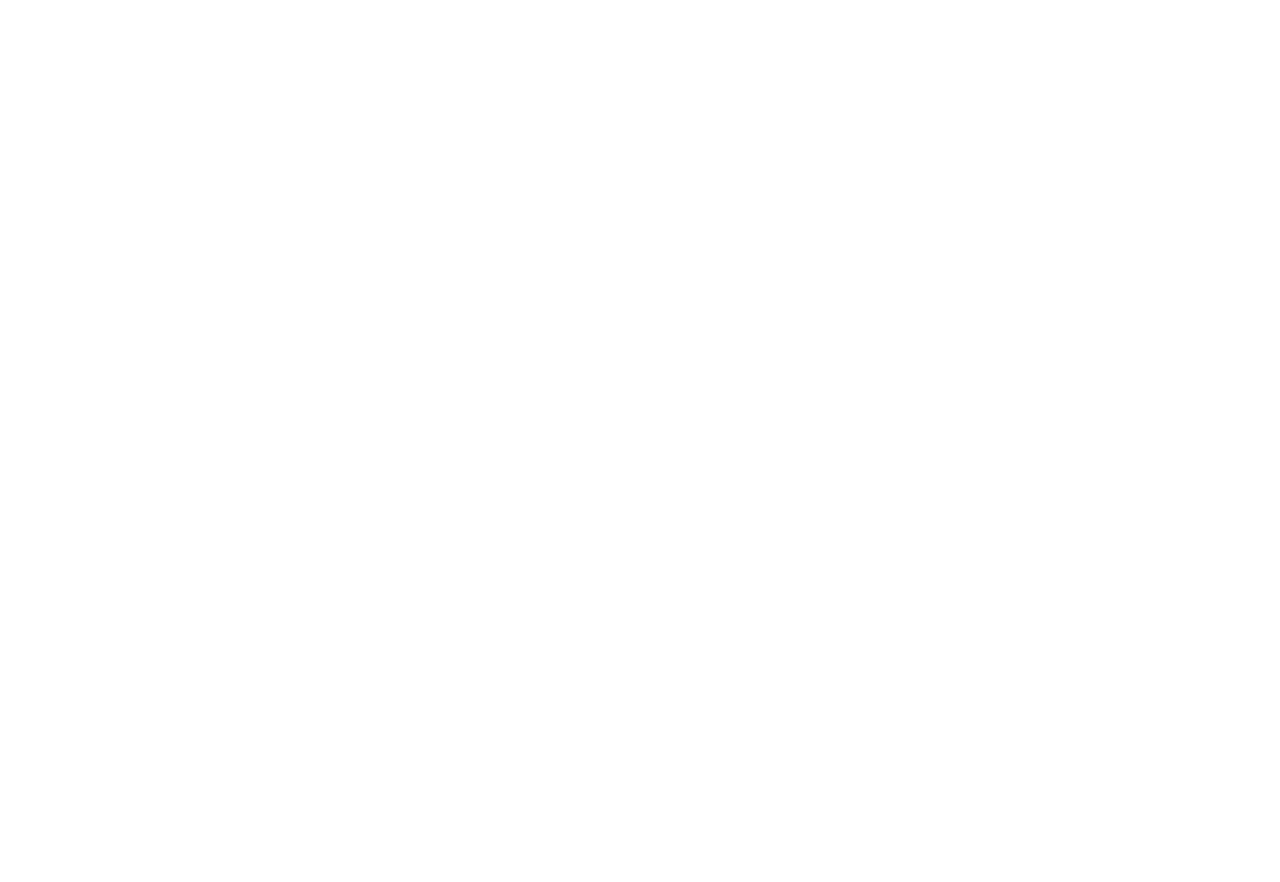
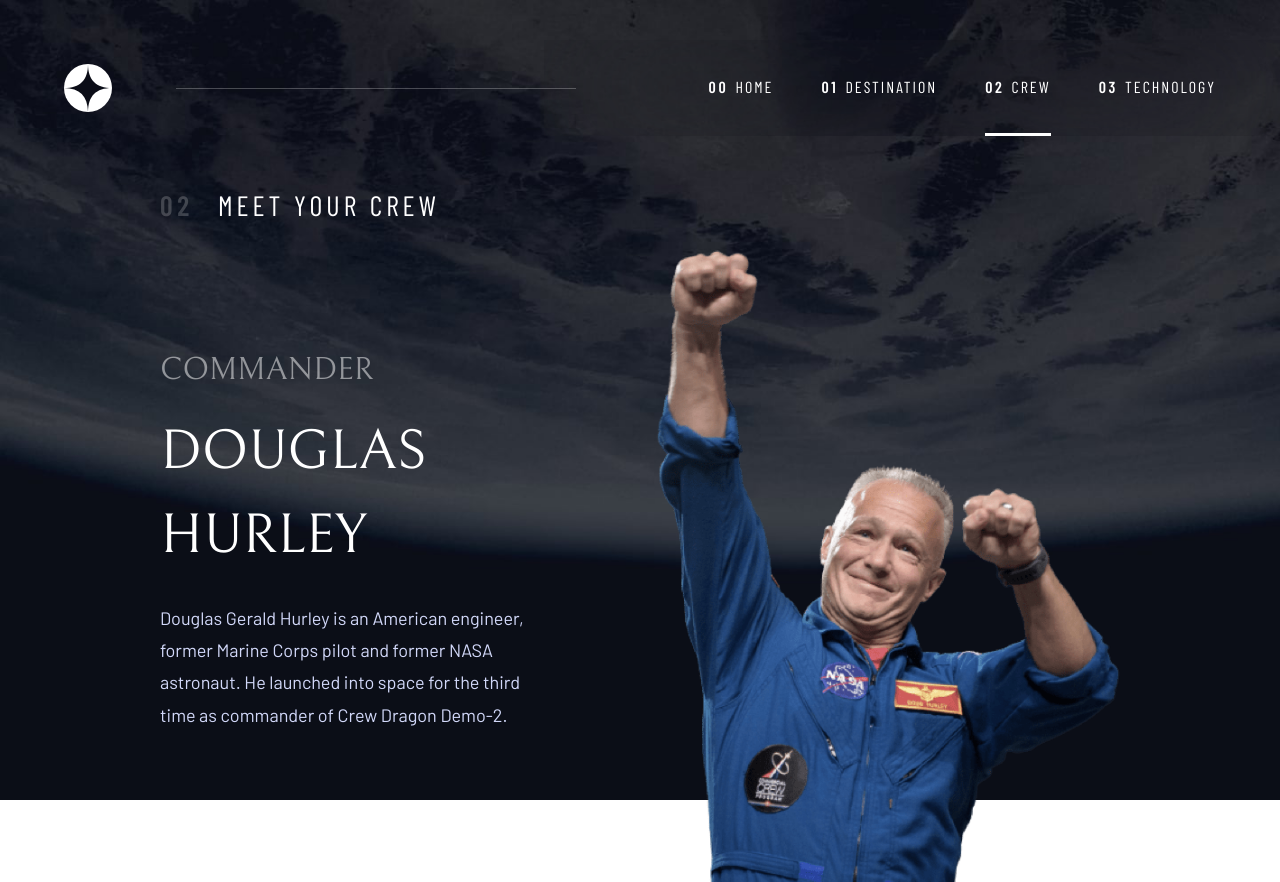
Before and after one commit to payman-hoseini/space-tourism-multi-page, a Next.js app: page /crew in a window 1280 px wide. Before the commit the page ends 800 px from the top, so only its background shows below. Built offline with nearby package versions, Linux system fonts and the light colour scheme.

Commit message:
edit some codes and create crew page 60%

```diff
--- /dev/null
+++ b/src/app/components/crewHero.tsx
@@ -0,0 +1,47 @@
+'use client'
+import { useRef, useState } from "react";
+import { PageFile } from "./shared/contracts";
+
+
+export default function CrewHero({ File } : {File : PageFile}){
+    const btnDoug = useRef(null)
+    const btnMark = useRef(null)
+    const btnVic = useRef(null)
+    const btnAno = useRef(null)
+    let [ crewValue , setCrewValue ] = useState(File.crew[0])
+
+    function crewSelector(e : React.MouseEvent<HTMLButtonElement, MouseEvent>){
+        if(e.target == btnDoug.current){
+            setCrewValue(File.crew[0])
+        }
+        else if(e.target == btnMark.current){
+            setCrewValue(File.crew[1])
+        }
+        else if(e.target == btnVic.current){
+            setCrewValue(File.crew[2])
+        }
+        else {
+            setCrewValue(File.crew[3])
+        }
+    }
+    return (
+        <div className="mx-40 mt-6 grid grid-cols-2 place-items-center gap-x-8">
+            <div className="flex-col flex justify-between  h-full">
+                <div className="h-full flex flex-col justify-center">
+                    <h2 className="font-Bellefair text-[32px] text-white/50">{crewValue.role.toUpperCase()}</h2>
+                    <h2 className="mt-4 mb-6 font-Bellefair text-white text-[56px]">{crewValue.name.toUpperCase()}</h2>
+                    <p className="text-Blue-300 font-Barlow text-balance leading-[1.8] text-lg">{crewValue.bio}</p>
+                </div>
+                <div className="mt-10 flex space-x-10">
+                    <button ref={btnDoug} onClick={crewSelector} className="w-[15px] h-[15px] bg-white/50 hover:bg-white/80 duration-500 rounded-full"></button>
+                    <button ref={btnMark} onClick={crewSelector} className="w-[15px] h-[15px] bg-white/50 hover:bg-white/80 duration-500 rounded-full"></button>
+                    <button ref={btnVic} onClick={crewSelector} className="w-[15px] h-[15px] bg-white/50 hover:bg-white/80 duration-500 rounded-full"></button>
+                    <button ref={btnAno} onClick={crewSelector} className="w-[15px] h-[15px] bg-white/50 hover:bg-white/80 duration-500 rounded-full"></button>
+                </div>
+            </div>
+            <div>
+                <img src={crewValue.images.png} alt={crewValue.name} />
+            </div>
+        </div>
+    )
+}
--- a/src/app/components/desHero.tsx
+++ b/src/app/components/desHero.tsx
@@ -1,6 +1,6 @@
 'use client'
 import {  useRef, useState } from "react";
-import { PageFile } from "./contracts";
+import { PageFile } from "./shared/contracts";
 
 
 export default function DesHero({ File } : {File : PageFile}){
@@ -28,7 +28,7 @@
         <div className="mx-40 mb-12 h-[70%]">
             <div className="grid grid-cols-2 gap-x-8 h-full  place-content-center">
                 <div>
-                    <img src={desValue.images.png} alt="moon"/>
+                    <img src={desValue.images.png} alt={desValue.name}/>
                 </div>
                 <div>
                     <div className="flex">
--- a/src/app/components/contracts.tsx
+++ b/src/app/components/shared/contracts.tsx
@@ -13,7 +13,7 @@
 
 interface Crew {
     name : string,
-    image : {
+    images : {
         png : string,
         webp : string
     },
@@ -23,7 +23,7 @@
 
 interface Technology {
     name : string,
-    image : {
+    images : {
         portrait : string,
         landscape : string
     }
--- a/src/app/crew/page.tsx
+++ b/src/app/crew/page.tsx
@@ -1,5 +1,26 @@
+import Header from "../components/header";
+import { promises as fs } from 'fs';
+import { PageFile } from "../components/shared/contracts";
+import CrewHero from "../components/crewHero";
 
-
-export default function Crew(){
+export default async function Crew(){
+    const file = await fs.readFile(process.cwd() + '/src/data.json' , 'utf8');
+    const File : PageFile = JSON.parse(file)
+    return (
+        <>
+            <div className="h-screen bg-Blue-900">
+                <div className="crewBackground h-screen mx-auto max-w-[1440px]">
+                    <Header />
+                    <div className="mx-40 mt-12">
+                        <div className="flex items-center">
+                            <span className="font-Barlow-Condensed text-white/20 font-bold text-[28px] tracking-[4.72px]">02</span>
+                            <h2 className="font-Barlow-Condensed text-[28px] tracking-[4px] text-white ml-6">MEET YOUR CREW</h2>
+                        </div>
+                    </div>
+                    <CrewHero File={File} />
+            </div>
+        </div>
+    </>
+    )
 
 }
--- a/src/app/destination/page.tsx
+++ b/src/app/destination/page.tsx
@@ -1,17 +1,16 @@
 
 import Header from "../components/header";
 import { promises as fs } from 'fs';
-import { PageFile } from "../components/contracts";
+import { PageFile } from "../components/shared/contracts";
 import DesHero from "../components/desHero";
 
 export default async function Destination() {
     const file = await fs.readFile(process.cwd() + '/src/data.json' , 'utf8');
     const File : PageFile = JSON.parse(file)
-    // console.log(File.destinations)
   return (
     <>
       <div className="h-screen bg-Blue-900">
-        <div className="destinationBackground h-screen mx-auto max-w-[1440px] relative ">
+        <div className="destinationBackground h-screen mx-auto max-w-[1440px]">
             <Header />
             <div className="mx-40 mt-12">
                 <div className="flex items-center">
--- a/src/app/globals.css
+++ b/src/app/globals.css
@@ -37,3 +37,9 @@
     background-position: center;
     background-size:cover
 }
+.crewBackground {
+    background: url(./../../public/assets/crew/background-crew-desktop.jpg);
+    background-repeat: no-repeat;
+    background-position: center;
+    background-size:cover
+}
```
